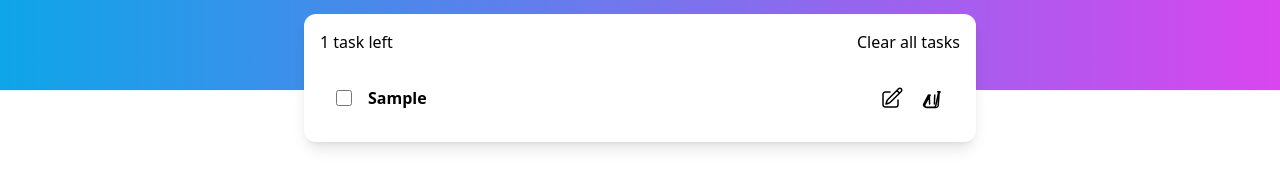
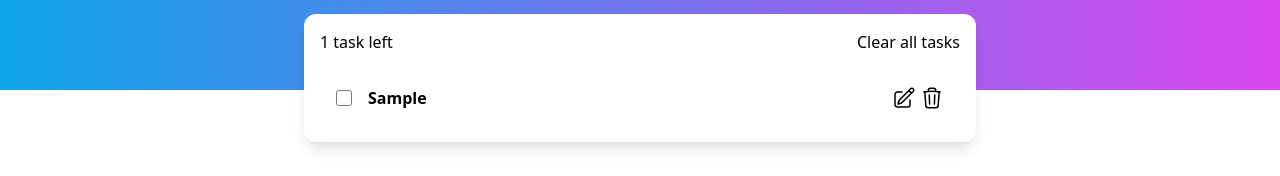
Before and after one commit to duypham192002/todoappdemo, a React (Vite) app: page / in a window 1280 px wide. Both pictures are taken after typing "Sample" into the empty fields and a click on the button "ADD". Shown: the part 198-374 px from the top of the page. Built offline with nearby package versions, Linux system fonts and the light colour scheme.

Commit message:
update state todolistitem

```diff
--- a/src/components/TodoList/TodoListContent/TodoListItem/index.tsx
+++ b/src/components/TodoList/TodoListContent/TodoListItem/index.tsx
@@ -1,27 +1,29 @@
 // import React from "react";
+import { useState } from "react";
 import { TodoData } from "../..";
 
 interface TodoItemProps {
   data: TodoData;
   index: number;
-  editValue: string;
-  onEditChange: (index: number, value: string) => void;
   onSaveEdit: (index: number, value: string) => void;
-  onToggle: () => void;
-  onDelete: () => void;
-  onToggleEdit: () => void;
+  onToggle: (index: number) => void;
+  onDelete: (index: number) => void;
+  onToggleEdit: (index: number) => void;
+  onChangeEdit: (index: number, newContent: string) => void;
 }
 
 function TodoItem({
   data,
   index,
-  editValue,
-  onEditChange,
   onSaveEdit,
   onToggle,
   onDelete,
-  onToggleEdit,
+  onChangeEdit,
 }: TodoItemProps) {
+  const [editingValue, setEditingValue] = useState<string>(data.content);
+
+  const [isEditing, setIsEditing] = useState<boolean>(false);
+
   return (
     <div
       className={`flex items-center p-4 ${
@@ -31,18 +33,22 @@ function TodoItem({
       <input
         type="checkbox"
         checked={data.checked}
-        onChange={onToggle}
+        onChange={() => {
+          onToggle(index);
+        }}
         className="checked:bg-blue-500 size-4"
       />
-      {data.isEditing ? (
+      {isEditing ? (
         <input
           type="text"
-          value={editValue}
-          onChange={(e) => onEditChange(index, e.target.value)}
-          onBlur={() => onSaveEdit(index, editValue)}
+          value={editingValue}
+          onChange={(e) => {
+            onChangeEdit(index, e.target.value);
+            setEditingValue(e.target.value);
+          }}
           onKeyDown={(e) => {
             if (e.key === "Enter") {
-              onSaveEdit(index, editValue);
+              onSaveEdit(index, editingValue);
             }
           }}
           autoFocus
@@ -51,8 +57,12 @@ function TodoItem({
       ) : (
         <p className="px-4 font-bold flex-1">{data.content}</p>
       )}
+
+      {!isEditing ? (
         <button
-        onClick={onToggleEdit}
+          onClick={() => {
+            setIsEditing(true);
+          }}
           disabled={data.checked}
           className="flex items-center"
         >
@@ -70,9 +80,23 @@ function TodoItem({
               d="m16.862 4.487 1.687-1.688a1.875 1.875 0 1 1 2.652 2.652L10.582 16.07a4.5 4.5 0 0 1-1.897 1.13L6 18l.8-2.685a4.5 4.5 0 0 1 1.13-1.897l8.932-8.931Zm0 0L19.5 7.125M18 14v4.75A2.25 2.25 0 0 1 15.75 21H5.25A2.25 2.25 0 0 1 3 18.75V8.25A2.25 2.25 0 0 1 5.25 6H10"
             />
           </svg>
-        Edit
         </button>
-      <button onClick={onDelete} className="flex items-center">
+      ) : (
+        <button
+          onClick={() => {
+            onSaveEdit(index, editingValue);
+            setIsEditing(false);
+          }}
+        >
+          Save
+        </button>
+      )}
+      <button
+        onClick={() => {
+          onDelete(index);
+        }}
+        className="flex items-center"
+      >
         <svg
           xmlns="http://www.w3.org/2000/svg"
           fill="none"
@@ -87,7 +111,6 @@ function TodoItem({
             d="m14.74 9-.346 9m-4.788 0L9.26 9m9.968-3.21c.342.052.682.107 1.022.166m-1.022-.165L18.16 19.673a2.25 2.25 0 0 1-2.244 2.077H8.084a2.25 2.25 0 0 1-2.244-2.077L4.772 5.79m14.456 0a48.108 48.108 0 0 0-3.478-.397m-12 .562c.34-.059.68-.114 1.022-.165m0 0a48.11 48.11 0 0 1 3.478-.397m7.5 0v-.916c0-1.18-.91-2.164-2.09-2.201a51.964 51.964 0 0 0-3.32 0c-1.18.037-2.09 1.022-2.09 2.201v.916m7.5 0a48.667 48.667 0 0 0-7.5 0"
           />
         </svg>
-        Delete
       </button>
     </div>
   );
--- a/src/components/TodoList/TodoListContent/index.tsx
+++ b/src/components/TodoList/TodoListContent/index.tsx
@@ -1,4 +1,5 @@
 import { TodoData } from "..";
+import TodoItem from "./TodoListItem";
 
 function TodoListContent({
   todoData,
@@ -36,85 +37,16 @@ function TodoListContent({
 
       <div>
         {todoData.map((data, index) => (
-          <div
+          <TodoItem
             key={index}
-            className={`flex items-center p-4 ${
-              data.checked ? "opacity-50 line-through" : ""
-            }`}
-          >
-            <input
-              type="checkbox"
-              className="checked:bg-blue-500 size-4"
-              checked={data.checked}
-              onChange={() => handleOnToggle(index)}
-            />
-
-            {data.isEditing ? (
-              <div className="flex items-center flex-1">
-                <input
-                  type="text"
-                  value={data.editingValue}
-                  onChange={(e) => {
-                    handleEditingChange(index, e.target.value);
-                  }}
-                  onKeyDown={(e) => {
-                    if (e.key === "Enter") {
-                      handleSave(index);
-                    }
-                  }}
-                  autoFocus
-                  className="px-2 py-1 border border-gray-300 rounded flex-1 mr-2"
-                />
-                <button
-                  onClick={() => handleSave(index)}
-                  className="px-2 py-1 bg-blue-500 text-white rounded"
-                >
-                  Save
-                </button>
-              </div>
-            ) : (
-              <p className="px-4 font-bold flex-1">{data.content}</p>
-            )}
-            <div className="flex w-auto gap-4">
-              <button
-                onClick={() => handleToggleEdit(index)}
-                disabled={data.checked}
-              >
-                {data.isEditing ? null : (
-                  <svg
-                    xmlns="http://www.w3.org/2000/svg"
-                    fill="none"
-                    viewBox="0 0 24 24"
-                    strokeWidth={1.5}
-                    stroke="currentColor"
-                    className="size-6"
-                  >
-                    <path
-                      strokeLinecap="round"
-                      strokeLinejoin="round"
-                      d="m16.862 4.487 1.687-1.688a1.875 1.875 0 1 1 2.652 2.652L10.582 16.07a4.5 4.5 0 0 1-1.897 1.13L6 18l.8-2.685a4.5 4.5 0 0 1 1.13-1.897l8.932-8.931Zm0 0L19.5 7.125M18 14v4.75A2.25 2.25 0 0 1 15.75 21H5.25A2.25 2.25 0 0 1 3 18.75V8.25A2.25 2.25 0 0 1 5.25 6H10"
-                    />
-                  </svg>
-                )}
-              </button>
-              <button onClick={() => handleDelete(index)}>
-                <svg
-                  xmlns="http://www.w3.org/2000/svg"
-                  fill="none"
-                  viewBox="0 0 24 24"
-                  strokeWidth={1.5}
-                  stroke="currentColor"
-                  className="size-6"
-                >
-                  <path
-                    strokeLinecap="round"
-                    strokeLinejoin="round"
-                    d="m14.74 9-.346 9m-4.788 0L9.26 9m9.968-3.21c.342.052.682.107 1.022.166m-1.022-.165L18.16 19.673a2.25 2.25 0 0 1-2.217 1.827H7.056a2.25 2.25 0 0 1-2.217-2.748L10.163 9.046m8.565-3.21c-.343-.052-.684-.107-1.025-.166m1.025.166-2.896 13.493a2.25 2.25 0 0 1-2.217 1.827H5.875a2.25 2.25 0 0 1-2.217-2.748L8.42 9.046"
-                  />
-                </svg>
-              </button>
-            </div>
-          </div>
+            data={data}
+            index={index}
+            onChangeEdit={handleEditingChange}
+            onSaveEdit={handleSave}
+            onDelete={handleDelete}
+            onToggle={handleOnToggle}
+            onToggleEdit={handleToggleEdit}
+          />
         ))}
       </div>
     </div>
--- a/src/components/TodoList/index.tsx
+++ b/src/components/TodoList/index.tsx
@@ -1,4 +1,4 @@
-import { useState } from "react";
+import { useEffect, useState } from "react";
 import TodoListContent from "./TodoListContent";
 import TodoListInput from "./TodoListInput";
 
@@ -43,11 +43,14 @@ function TodoList() {
         ...newState[index],
         editingValue: newValue,
       };
-      console.log(newState);
 
       return newState;
     });
   };
+
+  useEffect(() => {
+    console.log("Rerender");
+  });
 
   const handleToggleEdit = (index: number) => {
     setTodoData((prev) =>
```
Lines whose indentation alone changed are shown as unchanged.
